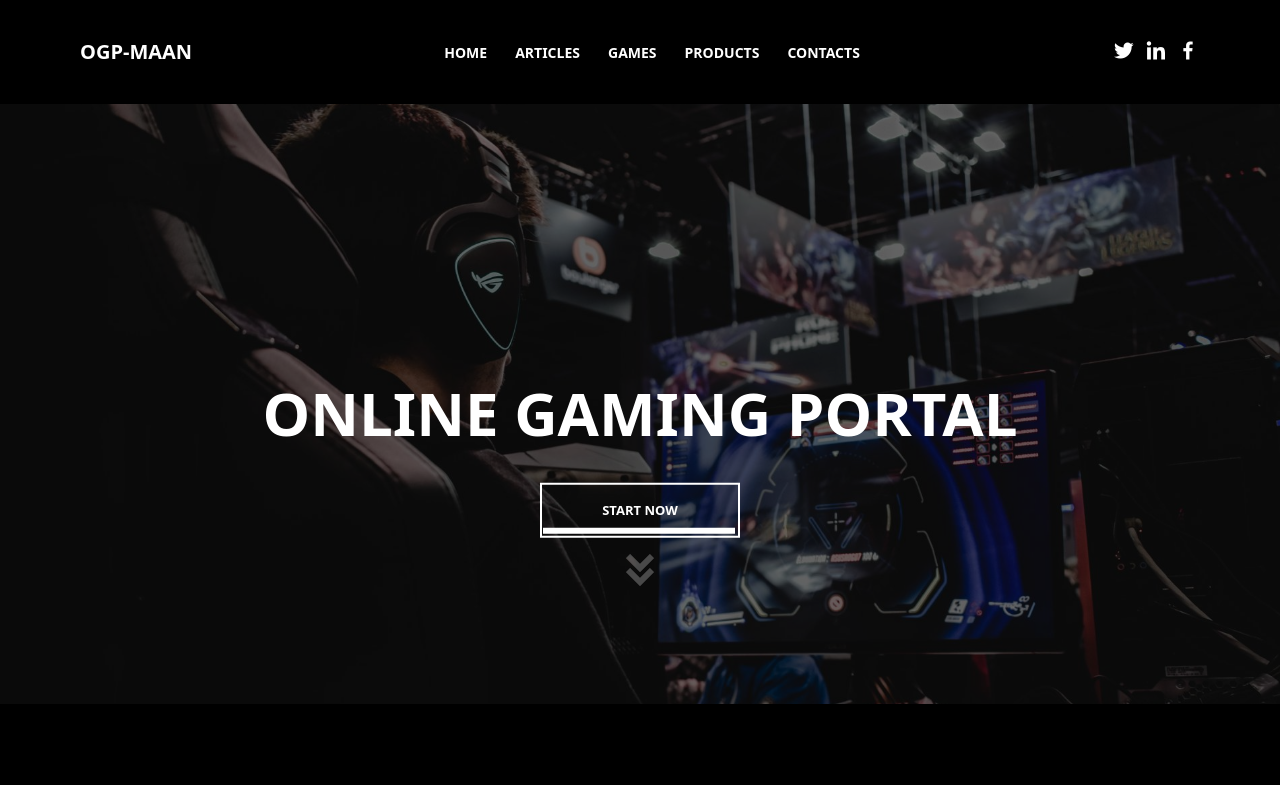
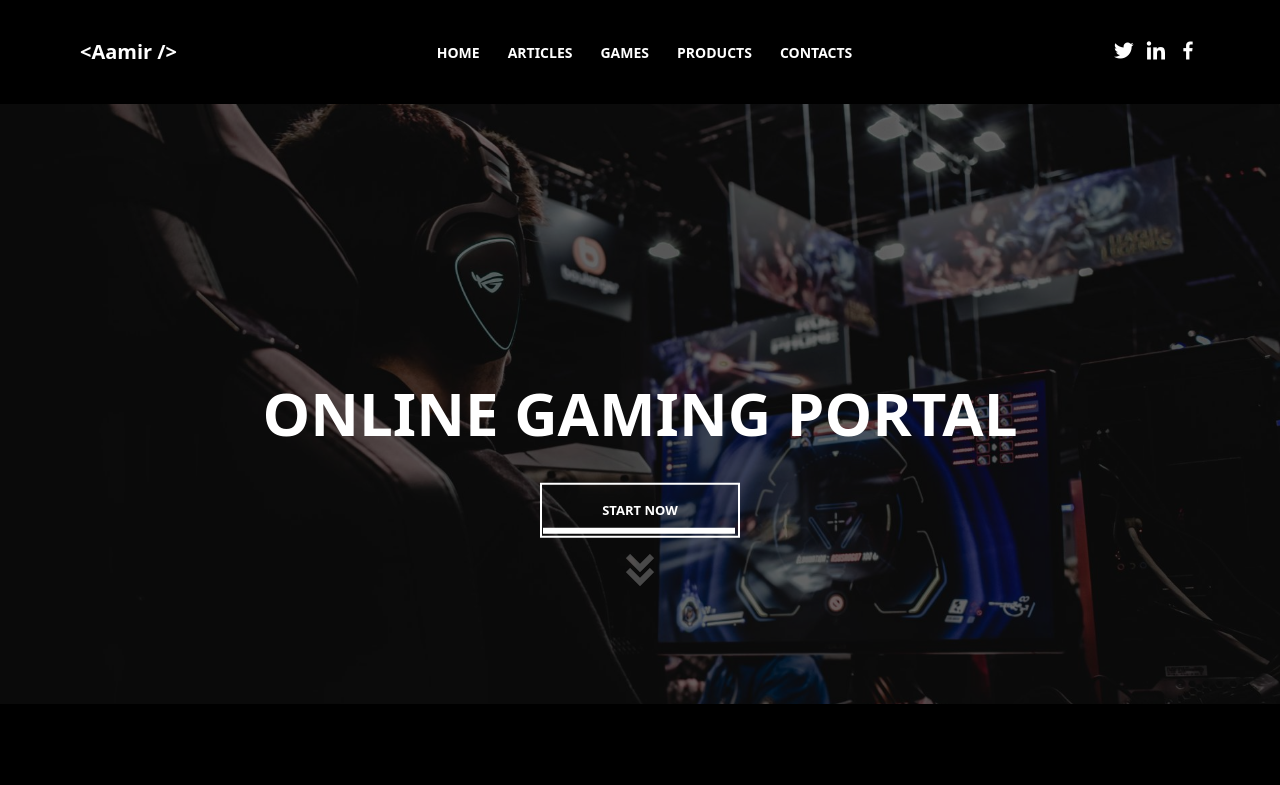
Before and after one commit to aamir2392/Gaming-Portal, a plain HTML site: page index.html in a window 1280 px wide. Shown: the top 785 px of the page. Drawn offline with nearby package versions, Linux system fonts and the light colour scheme.

Commit message:
Committed Successfully

```diff
--- a/index.html
+++ b/index.html
@@ -8,7 +8,7 @@
       href="./assets/images/logo.png"
       type="image/x-icon"
     />
-    <title>Gaming Portal | MAAN</title>
+    <title>Gaming Portal</title>
 
     <link rel="stylesheet" href="style.css" />
     <!-- Tailwind CSS -->
@@ -30,7 +30,7 @@
       <div
         class="text-xl font-bold cursor-pointer hover:text-[#a9a9a9] duration-200"
       >
-        OGP-MAAN
+        &lt;Aamir /&gt;
       </div>
       <!-- Hamburger Menu Icon -->
       <div class="block md:hidden lg:hidden cursor-pointer duration-200">
```
